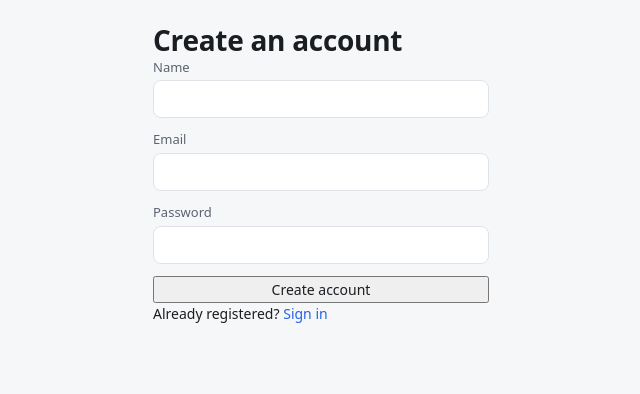
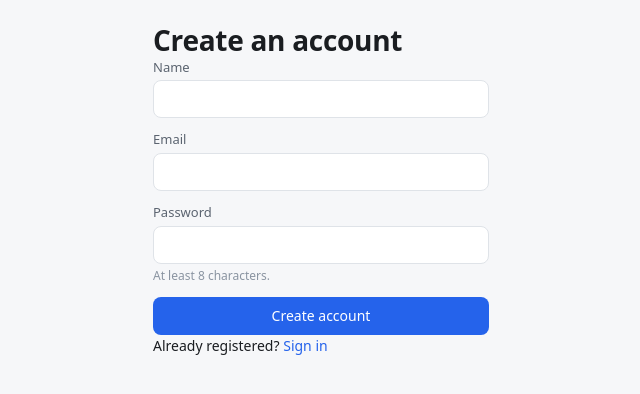
Before and after one commit to DenDiem/meeting-rooms-dendiem, a React (Vite) app in the folder apps/web/: page /register in a window 1280 px wide. Shown: the top 394 px of the page, without its empty margins (319-959 px from the left). Built offline with nearby package versions, Linux system fonts and the light colour scheme; no server answers.

Commit message:
feat(web): show server errors on form fields

```diff
--- a/apps/web/src/modules/auth/components/login-form/LoginForm.tsx
+++ b/apps/web/src/modules/auth/components/login-form/LoginForm.tsx
@@ -2,29 +2,43 @@ import { zodResolver } from '@hookform/resolvers/zod';
 import type { JSX } from 'react';
 import { useForm } from 'react-hook-form';
 
+import { Button } from '@components/actions/button/Button';
 import { StatusMessage } from '@components/feedback/status-message/StatusMessage';
 import { FormField } from '@components/forms/form-field/FormField';
 import type { LoginPayload } from '@domain/models/interfaces/auth-payload.interface';
-import { getErrorMessage } from '@domain/services/api-error.service';
+import {
+  applyFieldErrors,
+  getErrorMessage,
+  hasFieldErrors,
+} from '@domain/services/api-error.service';
 import { loginValidator } from '@domain/validators/auth.validators';
 import { useLoginMutation } from '@store/api/auth.api';
 
 import styles from './LoginForm.module.scss';
+
+const SERVER_FIELDS = ['email', 'password'] as const;
 
 export const LoginForm = (): JSX.Element => {
   const [login, { isLoading, error }] = useLoginMutation();
   const {
     register,
     handleSubmit,
+    setError,
     formState: { errors },
   } = useForm<LoginPayload>({ resolver: zodResolver(loginValidator) });
 
+  const submit = async (values: LoginPayload): Promise<void> => {
+    const result = await login(values);
+
+    if ('error' in result) {
+      applyFieldErrors(result.error, SERVER_FIELDS, (field, message) =>
+        setError(field, { message }),
+      );
+    }
+  };
+
   return (
-    <form
-      className={styles.form}
-      onSubmit={handleSubmit((values) => void login(values))}
-      noValidate
-    >
+    <form className={styles.form} onSubmit={(event) => void handleSubmit(submit)(event)} noValidate>
       <FormField label="Email" error={errors.email?.message}>
         <input type="email" autoComplete="email" {...register('email')} />
       </FormField>
@@ -33,11 +47,13 @@ export const LoginForm = (): JSX.Element => {
         <input type="password" autoComplete="current-password" {...register('password')} />
       </FormField>
 
-      {error && <StatusMessage tone="error">{getErrorMessage(error)}</StatusMessage>}
+      {error !== undefined && !hasFieldErrors(error) && (
+        <StatusMessage tone="error">{getErrorMessage(error)}</StatusMessage>
+      )}
 
-      <button type="submit" disabled={isLoading}>
+      <Button variant="primary" type="submit" disabled={isLoading}>
         {isLoading ? 'Signing in…' : 'Sign in'}
-      </button>
+      </Button>
     </form>
   );
 };
--- a/apps/web/src/modules/auth/components/register-form/RegisterForm.tsx
+++ b/apps/web/src/modules/auth/components/register-form/RegisterForm.tsx
@@ -2,29 +2,44 @@ import { zodResolver } from '@hookform/resolvers/zod';
 import type { JSX } from 'react';
 import { useForm } from 'react-hook-form';
 
+import { Button } from '@components/actions/button/Button';
 import { StatusMessage } from '@components/feedback/status-message/StatusMessage';
 import { FormField } from '@components/forms/form-field/FormField';
+import { PASSWORD_MIN_LENGTH } from '@domain/models/constants/auth.constants';
 import type { RegisterPayload } from '@domain/models/interfaces/auth-payload.interface';
-import { getErrorMessage } from '@domain/services/api-error.service';
+import {
+  applyFieldErrors,
+  getErrorMessage,
+  hasFieldErrors,
+} from '@domain/services/api-error.service';
 import { registerValidator } from '@domain/validators/auth.validators';
 import { useRegisterMutation } from '@store/api/auth.api';
 
 import styles from './RegisterForm.module.scss';
+
+const SERVER_FIELDS = ['name', 'email', 'password'] as const;
 
 export const RegisterForm = (): JSX.Element => {
   const [createAccount, { isLoading, error }] = useRegisterMutation();
   const {
     register,
     handleSubmit,
+    setError,
     formState: { errors },
   } = useForm<RegisterPayload>({ resolver: zodResolver(registerValidator) });
 
+  const submit = async (values: RegisterPayload): Promise<void> => {
+    const result = await createAccount(values);
+
+    if ('error' in result) {
+      applyFieldErrors(result.error, SERVER_FIELDS, (field, message) =>
+        setError(field, { message }),
+      );
+    }
+  };
+
   return (
-    <form
-      className={styles.form}
-      onSubmit={handleSubmit((values) => void createAccount(values))}
-      noValidate
-    >
+    <form className={styles.form} onSubmit={(event) => void handleSubmit(submit)(event)} noValidate>
       <FormField label="Name" error={errors.name?.message}>
         <input type="text" autoComplete="name" {...register('name')} />
       </FormField>
@@ -33,15 +48,21 @@ export const RegisterForm = (): JSX.Element => {
         <input type="email" autoComplete="email" {...register('email')} />
       </FormField>
 
-      <FormField label="Password" error={errors.password?.message}>
+      <FormField
+        label="Password"
+        error={errors.password?.message}
+        hint={`At least ${PASSWORD_MIN_LENGTH} characters.`}
+      >
         <input type="password" autoComplete="new-password" {...register('password')} />
       </FormField>
 
-      {error && <StatusMessage tone="error">{getErrorMessage(error)}</StatusMessage>}
+      {error !== undefined && !hasFieldErrors(error) && (
+        <StatusMessage tone="error">{getErrorMessage(error)}</StatusMessage>
+      )}
 
-      <button type="submit" disabled={isLoading}>
+      <Button variant="primary" type="submit" disabled={isLoading}>
         {isLoading ? 'Creating account…' : 'Create account'}
-      </button>
+      </Button>
     </form>
   );
 };
```
